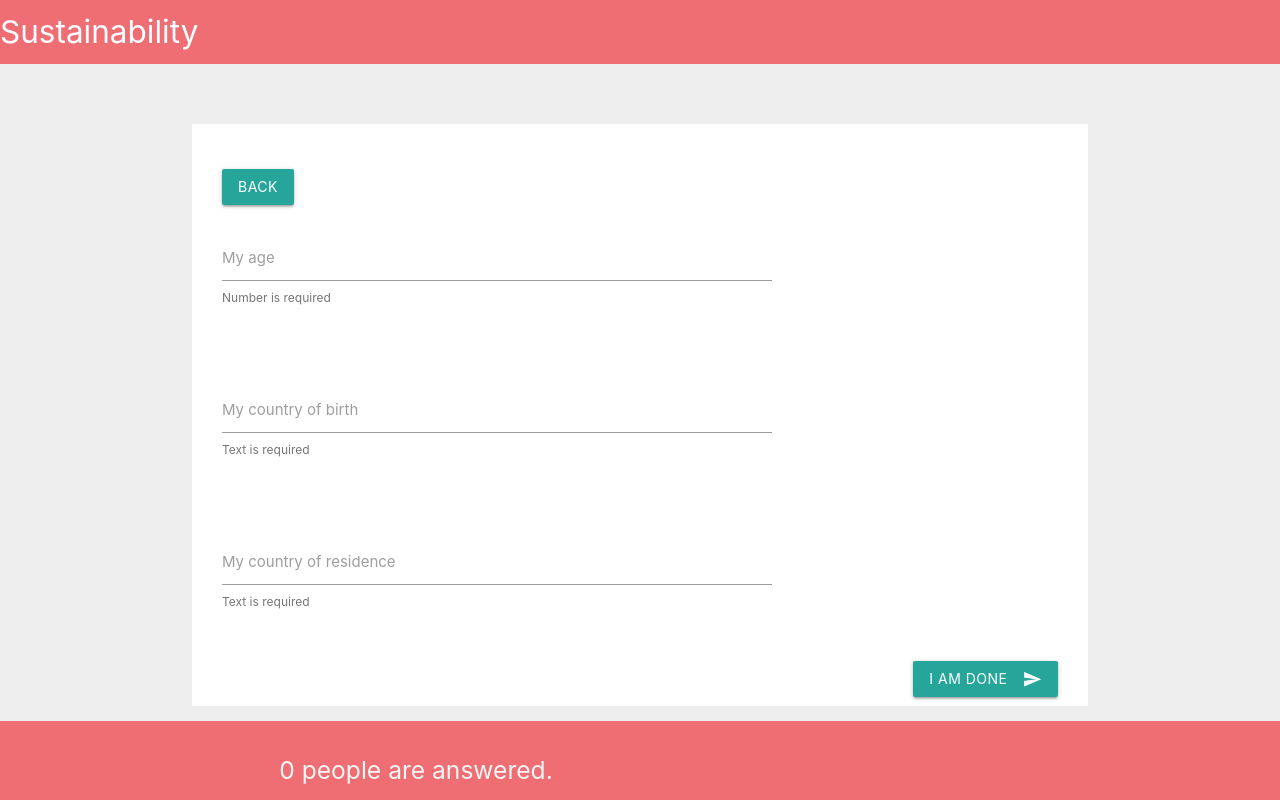
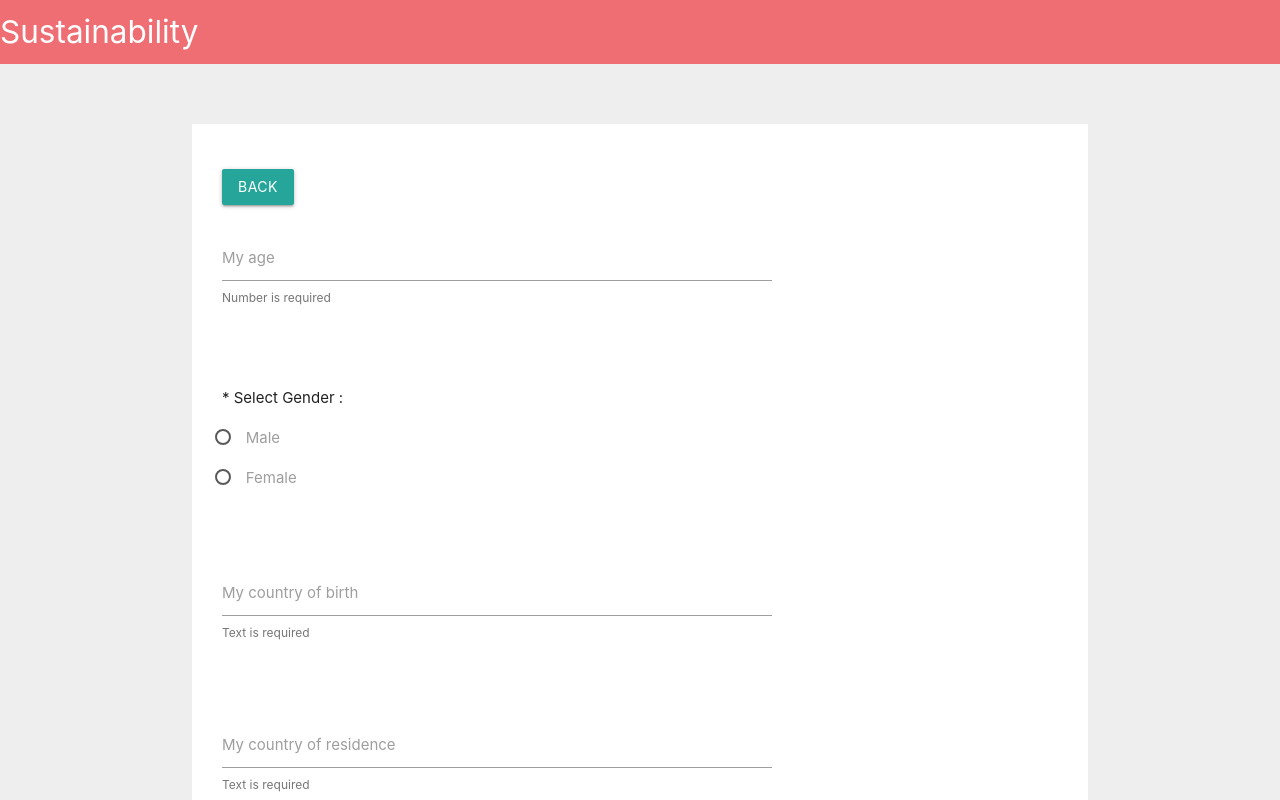
Before and after one commit to flyjwayur/sustainability-with-you, a React (Create React App) app in the folder client/: page / in a window 1280 px wide. Both pictures are taken after a click on the button "I CHOSE MY SUSTAINABILITY WORDS". Shown: the top 800 px of the page. Built offline with nearby package versions, Linux system fonts and the light colour scheme; no server answers.

Commit message:
Handle gender input with radio button

```diff
--- a/client/src/components/Forms/UserInfoForm/index.js
+++ b/client/src/components/Forms/UserInfoForm/index.js
@@ -1,6 +1,6 @@
 import React from 'react';
 
-const UserInfoForm = ({ text, handleText, handlePreviousPage }) => {
+const UserInfoForm = ({ text, handleText, radioChecked, handleRadiobox, handlePreviousPage }) => {
   return (
     <>
       <button type="button" className="btn waves-effect waves-light" onClick={handlePreviousPage}>
@@ -16,12 +16,44 @@ const UserInfoForm = ({ text, handleText, handlePreviousPage }) => {
               value={text.age}
               onChange={e => handleText(e)}
               className="validate"
+              required
             />
             <label htmlFor="age">My age</label>
             <span className="helper-text" data-error="wrong" data-success="right">
               Number is required
             </span>
           </div>
+        </div>
+      </div>
+      <div className="section">
+        <p> * Select Gender :</p>
+        <div className="row">
+          <p>
+            <label htmlFor="male">
+              <input
+                type="radio"
+                id="male"
+                name="gender"
+                onChange={e => handleRadiobox(e)}
+                value="male"
+                className="with-gap"
+              />
+              <span>Male</span>
+            </label>
+          </p>
+          <p>
+            <label htmlFor="female">
+              <input
+                type="radio"
+                id="female"
+                name="gender"
+                onChange={e => handleRadiobox(e)}
+                value="female"
+                className="with-gap"
+              />
+              <span>Female</span>
+            </label>
+          </p>
         </div>
       </div>
       <div className="section">
@@ -53,6 +85,7 @@ const UserInfoForm = ({ text, handleText, handlePreviousPage }) => {
               value={text.countryResidence}
               onChange={e => handleText(e)}
               className="validate"
+              required
             />
             <label htmlFor="countryResidence">My country of residence</label>
             <span className="helper-text" data-error="wrong" data-success="right">
--- a/client/src/components/Forms/index.js
+++ b/client/src/components/Forms/index.js
@@ -11,7 +11,7 @@ const Form = () => {
   //destructured useState returns array (state, fn for updating state)
   const [text, setText] = useState({ age: '', countryBirth: '', countryResidence: '' });
   const [checked, setChecked] = useState(wordsWithCheckBox);
-
+  const [radioChecked, setRadioChecked] = useState('');
   const [formData, dispatch] = useFormWithLocalStorage([]);
   let [currentPageIndex, setCurrentPageIndex] = useState(0);
 
@@ -23,7 +23,7 @@ const Form = () => {
       Components: UserInfoForm,
     },
   ];
-  console.log('formData', formData);
+  // console.log('formData', formData);
 
   const handleText = e => {
     setText({ ...text, [e.target.name]: e.target.value });
@@ -33,13 +33,19 @@ const Form = () => {
     setChecked({ ...checked, [e.target.name]: e.target.checked });
   };
 
+  const handleRadiobox = e => {
+    //When the radio button is checked, assign the value
+    if (e.target.checked) setRadioChecked(e.target.value);
+  };
+
   const handleSubmit = e => {
     e.preventDefault();
     const { age, countryBirth, countryResidence } = text;
     const words = checked;
+    const gender = radioChecked;
 
     axios
-      .post('/api/formData', { words, age, countryBirth, countryResidence })
+      .post('/api/formData', { words, age, gender, countryBirth, countryResidence })
       .then(res => {
         dispatch({ type: 'ADD_FORMDATA', content: res.data });
         window.alert(JSON.stringify(res.data, null, 4));
@@ -73,9 +79,11 @@ const Form = () => {
               words={words}
               checked={checked}
               handleCheckbox={handleCheckbox}
-              handleNextPage={handleNextPage}
               text={text}
               handleText={handleText}
+              radioChecked={radioChecked}
+              handleRadiobox={handleRadiobox}
+              handleNextPage={handleNextPage}
               handlePreviousPage={handlePreviousPage}
             />
           </form>
```
Also changed, not shown: 2 other files (tests, documents, lock files or other folders).
